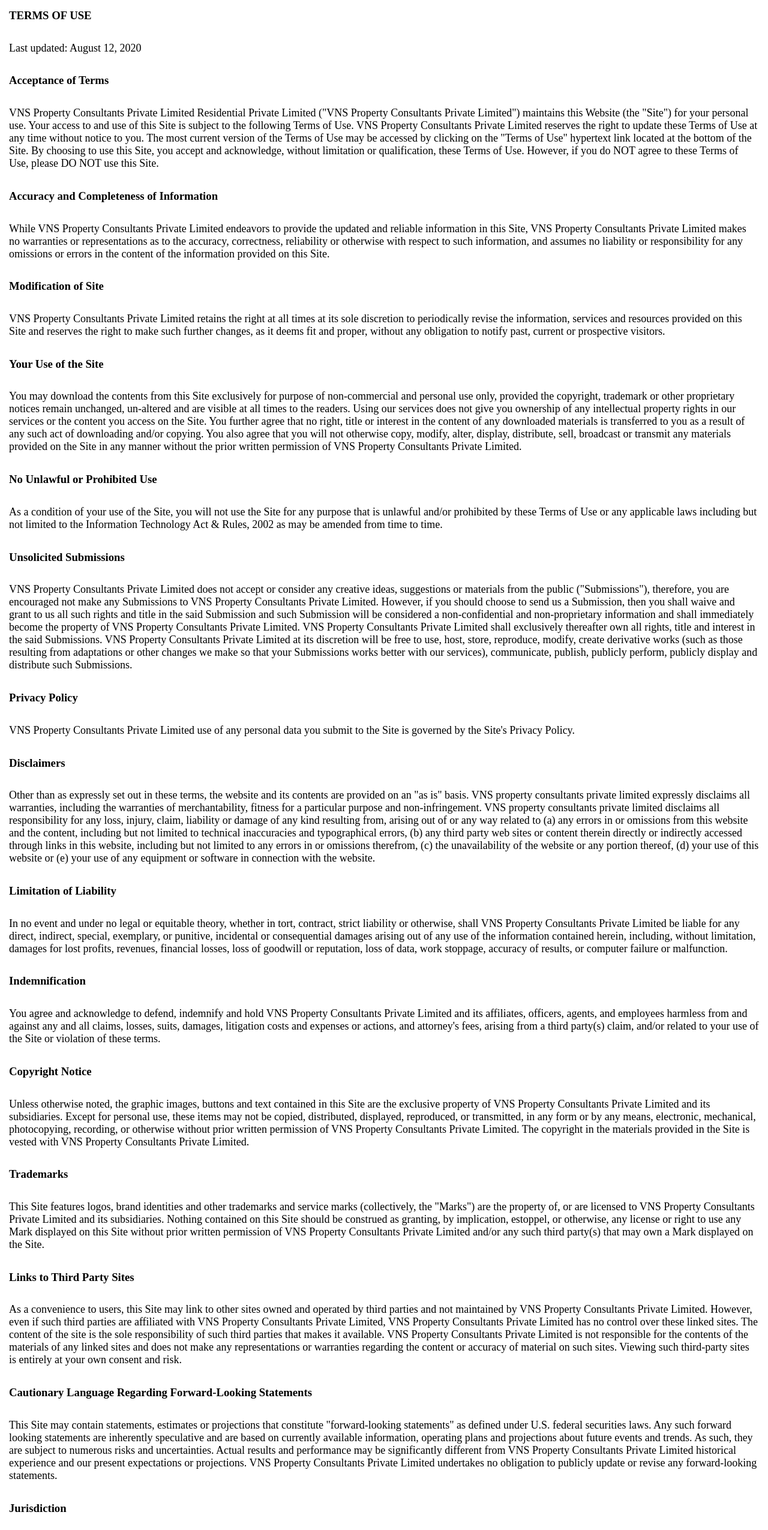
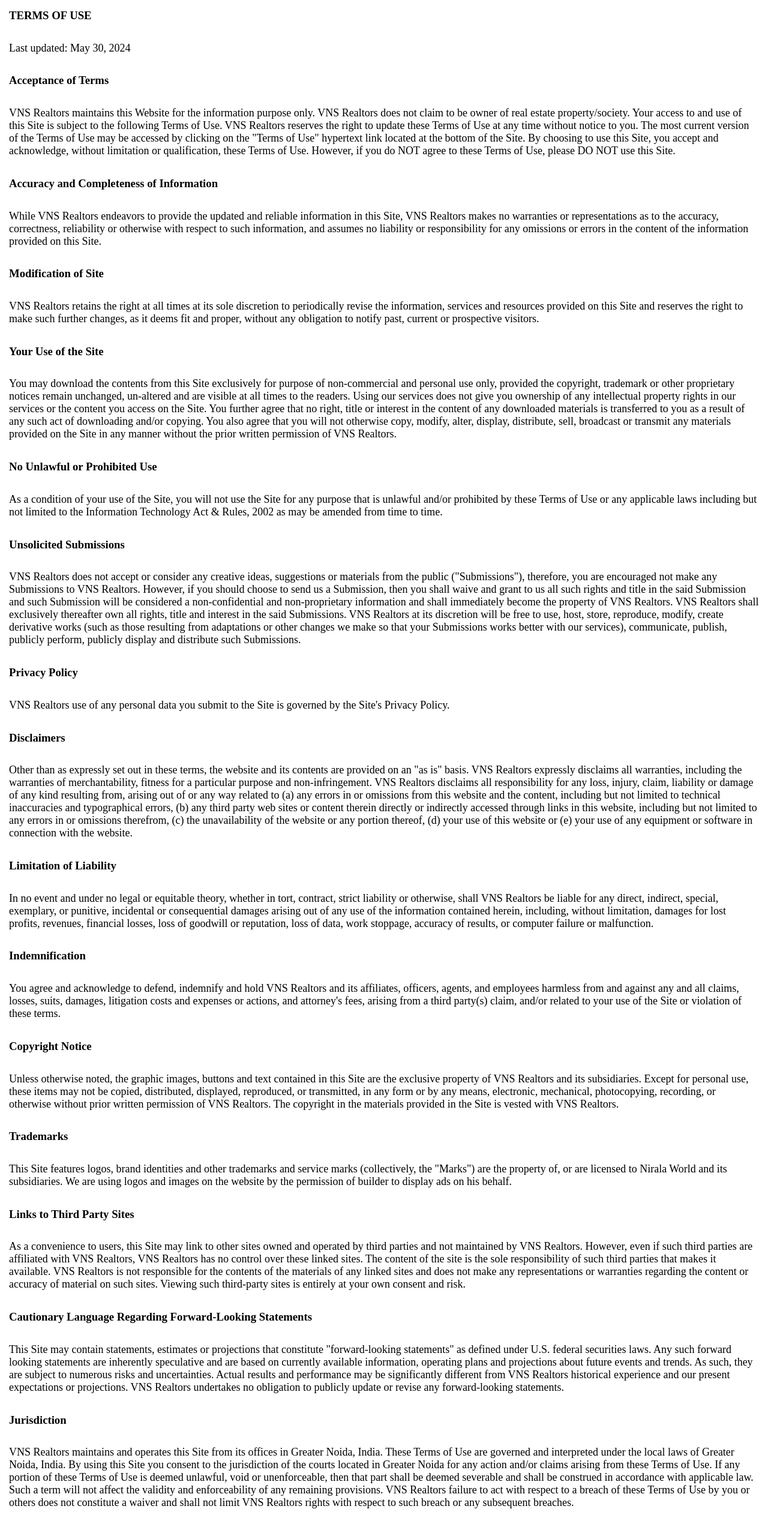
Before and after one commit to vinay8892/NiralaTrio, a plain HTML site: page terms-of-use/index.html in a window 1280 px wide. Shown: the top 2550 px of the page at 60% size. Drawn offline with Linux system fonts and the light colour scheme.

Commit message:
Add files via upload

```diff
--- a/terms-of-use/index.html
+++ b/terms-of-use/index.html
@@ -19,25 +19,25 @@
 </style>
 <h3>TERMS OF USE</h3>
 
-<p>Last updated: August 12, 2020</p>
+<p>Last updated: May 30, 2024</p>
 
 
 
 <h3>Acceptance of Terms</h3>
 
-<p>VNS Property Consultants Private Limited Residential Private Limited (&quot;VNS Property Consultants Private Limited&quot;) maintains this Website (the &quot;Site&quot;) for your personal use. Your access to and use of this Site is subject to the following Terms of Use. VNS Property Consultants Private Limited reserves the right to update these Terms of Use at any time without notice to you. The most current version of the Terms of Use may be accessed by clicking on the &quot;Terms of Use&quot; hypertext link located at the bottom of the Site. By choosing to use this Site, you accept and acknowledge, without limitation or qualification, these Terms of Use. However, if you do NOT agree to these Terms of Use, please DO NOT use this Site.</p>
+<p>VNS Realtors maintains this Website for the information purpose only. VNS Realtors does not claim to be owner of real estate property/society. Your access to and use of this Site is subject to the following Terms of Use. VNS Realtors reserves the right to update these Terms of Use at any time without notice to you. The most current version of the Terms of Use may be accessed by clicking on the &quot;Terms of Use&quot; hypertext link located at the bottom of the Site. By choosing to use this Site, you accept and acknowledge, without limitation or qualification, these Terms of Use. However, if you do NOT agree to these Terms of Use, please DO NOT use this Site.</p>
 
 <h3>Accuracy and Completeness of Information</h3>
 
-<p>While VNS Property Consultants Private Limited endeavors to provide the updated and reliable information in this Site, VNS Property Consultants Private Limited makes no warranties or representations as to the accuracy, correctness, reliability or otherwise with respect to such information, and assumes no liability or responsibility for any omissions or errors in the content of the information provided on this Site.</p>
+<p>While VNS Realtors endeavors to provide the updated and reliable information in this Site, VNS Realtors makes no warranties or representations as to the accuracy, correctness, reliability or otherwise with respect to such information, and assumes no liability or responsibility for any omissions or errors in the content of the information provided on this Site.</p>
 
 <h3>Modification of Site</h3>
 
-<p>VNS Property Consultants Private Limited retains the right at all times at its sole discretion to periodically revise the information, services and resources provided on this Site and reserves the right to make such further changes, as it deems fit and proper, without any obligation to notify past, current or prospective visitors.</p>
+<p>VNS Realtors retains the right at all times at its sole discretion to periodically revise the information, services and resources provided on this Site and reserves the right to make such further changes, as it deems fit and proper, without any obligation to notify past, current or prospective visitors.</p>
 
 <h3>Your Use of the Site</h3>
 
-<p>You may download the contents from this Site exclusively for purpose of non-commercial and personal use only, provided the copyright, trademark or other proprietary notices remain unchanged, un-altered and are visible at all times to the readers. Using our services does not give you ownership of any intellectual property rights in our services or the content you access on the Site. You further agree that no right, title or interest in the content of any downloaded materials is transferred to you as a result of any such act of downloading and/or copying. You also agree that you will not otherwise copy, modify, alter, display, distribute, sell, broadcast or transmit any materials provided on the Site in any manner without the prior written permission of VNS Property Consultants Private Limited.</p>
+<p>You may download the contents from this Site exclusively for purpose of non-commercial and personal use only, provided the copyright, trademark or other proprietary notices remain unchanged, un-altered and are visible at all times to the readers. Using our services does not give you ownership of any intellectual property rights in our services or the content you access on the Site. You further agree that no right, title or interest in the content of any downloaded materials is transferred to you as a result of any such act of downloading and/or copying. You also agree that you will not otherwise copy, modify, alter, display, distribute, sell, broadcast or transmit any materials provided on the Site in any manner without the prior written permission of VNS Realtors.</p>
 
 <h3>No Unlawful or Prohibited Use</h3>
 
@@ -45,44 +45,44 @@
 
 <h3>Unsolicited Submissions</h3>
 
-<p>VNS Property Consultants Private Limited does not accept or consider any creative ideas, suggestions or materials from the public (&quot;Submissions&quot;), therefore, you are encouraged not make any Submissions to VNS Property Consultants Private Limited. However, if you should choose to send us a Submission, then you shall waive and grant to us all such rights and title in the said Submission and such Submission will be considered a non-confidential and non-proprietary information and shall immediately become the property of VNS Property Consultants Private Limited. VNS Property Consultants Private Limited shall exclusively thereafter own all rights, title and interest in the said Submissions. VNS Property Consultants Private Limited at its discretion will be free to use, host, store, reproduce, modify, create derivative works (such as those resulting from adaptations or other changes we make so that your Submissions works better with our services), communicate, publish, publicly perform, publicly display and distribute such Submissions.</p>
+<p>VNS Realtors does not accept or consider any creative ideas, suggestions or materials from the public (&quot;Submissions&quot;), therefore, you are encouraged not make any Submissions to VNS Realtors. However, if you should choose to send us a Submission, then you shall waive and grant to us all such rights and title in the said Submission and such Submission will be considered a non-confidential and non-proprietary information and shall immediately become the property of VNS Realtors. VNS Realtors shall exclusively thereafter own all rights, title and interest in the said Submissions. VNS Realtors at its discretion will be free to use, host, store, reproduce, modify, create derivative works (such as those resulting from adaptations or other changes we make so that your Submissions works better with our services), communicate, publish, publicly perform, publicly display and distribute such Submissions.</p>
 
 <h3>Privacy Policy</h3>
 
-<p>VNS Property Consultants Private Limited use of any personal data you submit to the Site is governed by the Site&#39;s Privacy Policy.</p>
+<p>VNS Realtors use of any personal data you submit to the Site is governed by the Site&#39;s Privacy Policy.</p>
 
 <h3>Disclaimers</h3>
 
-<p>Other than as expressly set out in these terms, the website and its contents are provided on an &quot;as is&quot; basis. VNS property consultants private limited expressly disclaims all warranties, including the warranties of merchantability, fitness for a particular purpose and non-infringement. VNS property consultants private limited disclaims all responsibility for any loss, injury, claim, liability or damage of any kind resulting from, arising out of or any way related to (a) any errors in or omissions from this website and the content, including but not limited to technical inaccuracies and typographical errors, (b) any third party web sites or content therein directly or indirectly accessed through links in this website, including but not limited to any errors in or omissions therefrom, (c) the unavailability of the website or any portion thereof, (d) your use of this website or (e) your use of any equipment or software in connection with the website.</p>
+<p>Other than as expressly set out in these terms, the website and its contents are provided on an &quot;as is&quot; basis. VNS Realtors expressly disclaims all warranties, including the warranties of merchantability, fitness for a particular purpose and non-infringement. VNS Realtors disclaims all responsibility for any loss, injury, claim, liability or damage of any kind resulting from, arising out of or any way related to (a) any errors in or omissions from this website and the content, including but not limited to technical inaccuracies and typographical errors, (b) any third party web sites or content therein directly or indirectly accessed through links in this website, including but not limited to any errors in or omissions therefrom, (c) the unavailability of the website or any portion thereof, (d) your use of this website or (e) your use of any equipment or software in connection with the website.</p>
 
 <h3>Limitation of Liability</h3>
 
-<p>In no event and under no legal or equitable theory, whether in tort, contract, strict liability or otherwise, shall VNS Property Consultants Private Limited be liable for any direct, indirect, special, exemplary, or punitive, incidental or consequential damages arising out of any use of the information contained herein, including, without limitation, damages for lost profits, revenues, financial losses, loss of goodwill or reputation, loss of data, work stoppage, accuracy of results, or computer failure or malfunction.</p>
+<p>In no event and under no legal or equitable theory, whether in tort, contract, strict liability or otherwise, shall VNS Realtors be liable for any direct, indirect, special, exemplary, or punitive, incidental or consequential damages arising out of any use of the information contained herein, including, without limitation, damages for lost profits, revenues, financial losses, loss of goodwill or reputation, loss of data, work stoppage, accuracy of results, or computer failure or malfunction.</p>
 
 <h3>Indemnification</h3>
 
-<p>You agree and acknowledge to defend, indemnify and hold VNS Property Consultants Private Limited and its affiliates, officers, agents, and employees harmless from and against any and all claims, losses, suits, damages, litigation costs and expenses or actions, and attorney&#39;s fees, arising from a third party(s) claim, and/or related to your use of the Site or violation of these terms.</p>
+<p>You agree and acknowledge to defend, indemnify and hold VNS Realtors and its affiliates, officers, agents, and employees harmless from and against any and all claims, losses, suits, damages, litigation costs and expenses or actions, and attorney&#39;s fees, arising from a third party(s) claim, and/or related to your use of the Site or violation of these terms.</p>
 
 <h3>Copyright Notice</h3>
 
-<p>Unless otherwise noted, the graphic images, buttons and text contained in this Site are the exclusive property of VNS Property Consultants Private Limited and its subsidiaries. Except for personal use, these items may not be copied, distributed, displayed, reproduced, or transmitted, in any form or by any means, electronic, mechanical, photocopying, recording, or otherwise without prior written permission of VNS Property Consultants Private Limited. The copyright in the materials provided in the Site is vested with VNS Property Consultants Private Limited.</p>
+<p>Unless otherwise noted, the graphic images, buttons and text contained in this Site are the exclusive property of VNS Realtors and its subsidiaries. Except for personal use, these items may not be copied, distributed, displayed, reproduced, or transmitted, in any form or by any means, electronic, mechanical, photocopying, recording, or otherwise without prior written permission of VNS Realtors. The copyright in the materials provided in the Site is vested with VNS Realtors.</p>
 
 <h3>Trademarks</h3>
 
-<p>This Site features logos, brand identities and other trademarks and service marks (collectively, the &quot;Marks&quot;) are the property of, or are licensed to VNS Property Consultants Private Limited and its subsidiaries. Nothing contained on this Site should be construed as granting, by implication, estoppel, or otherwise, any license or right to use any Mark displayed on this Site without prior written permission of VNS Property Consultants Private Limited and/or any such third party(s) that may own a Mark displayed on the Site.</p>
+<p>This Site features logos, brand identities and other trademarks and service marks (collectively, the &quot;Marks&quot;) are the property of, or are licensed to Nirala World and its subsidiaries. We are using logos and images on the website by the permission of builder to display ads on his behalf.</p>
 
 <h3>Links to Third Party Sites</h3>
 
-<p>As a convenience to users, this Site may link to other sites owned and operated by third parties and not maintained by VNS Property Consultants Private Limited. However, even if such third parties are affiliated with VNS Property Consultants Private Limited, VNS Property Consultants Private Limited has no control over these linked sites. The content of the site is the sole responsibility of such third parties that makes it available. VNS Property Consultants Private Limited is not responsible for the contents of the materials of any linked sites and does not make any representations or warranties regarding the content or accuracy of material on such sites. Viewing such third-party sites is entirely at your own consent and risk.</p>
+<p>As a convenience to users, this Site may link to other sites owned and operated by third parties and not maintained by VNS Realtors. However, even if such third parties are affiliated with VNS Realtors, VNS Realtors has no control over these linked sites. The content of the site is the sole responsibility of such third parties that makes it available. VNS Realtors is not responsible for the contents of the materials of any linked sites and does not make any representations or warranties regarding the content or accuracy of material on such sites. Viewing such third-party sites is entirely at your own consent and risk.</p>
 
 <h3>Cautionary Language Regarding Forward-Looking Statements</h3>
 
-<p>This Site may contain statements, estimates or projections that constitute &quot;forward-looking statements&quot; as defined under U.S. federal securities laws. Any such forward looking statements are inherently speculative and are based on currently available information, operating plans and projections about future events and trends. As such, they are subject to numerous risks and uncertainties. Actual results and performance may be significantly different from VNS Property Consultants Private Limited historical experience and our present expectations or projections. VNS Property Consultants Private Limited undertakes no obligation to publicly update or revise any forward-looking statements.</p>
+<p>This Site may contain statements, estimates or projections that constitute &quot;forward-looking statements&quot; as defined under U.S. federal securities laws. Any such forward looking statements are inherently speculative and are based on currently available information, operating plans and projections about future events and trends. As such, they are subject to numerous risks and uncertainties. Actual results and performance may be significantly different from VNS Realtors historical experience and our present expectations or projections. VNS Realtors undertakes no obligation to publicly update or revise any forward-looking statements.</p>
 
 <h3>Jurisdiction</h3>
 
-<p>VNS Property Consultants Private Limited maintains and operates this Site from its offices in Mumbai, India. These Terms of Use are governed and interpreted under the local laws of Mumbai, India. By using this Site you consent to the jurisdiction of the courts located in Mumbai for any action and/or claims arising from these Terms of Use. If any portion of these Terms of Use is deemed unlawful, void or unenforceable, then that part shall be deemed severable and shall be construed in accordance with applicable law. Such a term will not affect the validity and enforceability of any remaining provisions. VNS Property Consultants Private Limited failure to act with respect to a breach of these Terms of Use by you or others does not constitute a waiver and shall not limit VNS Property Consultants Private Limited rights with respect to such breach or any subsequent breaches.</p>
+<p>VNS Realtors maintains and operates this Site from its offices in Greater Noida, India. These Terms of Use are governed and interpreted under the local laws of Greater Noida, India. By using this Site you consent to the jurisdiction of the courts located in Greater Noida for any action and/or claims arising from these Terms of Use. If any portion of these Terms of Use is deemed unlawful, void or unenforceable, then that part shall be deemed severable and shall be construed in accordance with applicable law. Such a term will not affect the validity and enforceability of any remaining provisions. VNS Realtors failure to act with respect to a breach of these Terms of Use by you or others does not constitute a waiver and shall not limit VNS Realtors rights with respect to such breach or any subsequent breaches.</p>
 
 <h3>Data Records</h3>
 
-<p>VNS Property Consultants Private Limited maintains and operates project websites and landing pages of partner developers. By exercising the option to access such websites and providing your personal information on it, which are collected for the purpose of providing residential real estate services by us, you waive off your right to Do Not Disturb as may be registered with your individual telecom service providers and grant VNS Property Consultants Private Limited the right to access, store and use these personal details and further, consent VNS Property Consultants to reach out to you directly. All the voice conversation carried out between you and the employees of VNS Property Consultants Private Limited and/or such other third party(s) as may be engaged by VNS Property Consultants Private Limited, may also be monitored and recorded for record-keeping, training and quality-assurance purposes.</p>
+<p>VNS Realtors maintains and operates project websites and landing pages of partner developers. By exercising the option to access such websites and providing your personal information on it, which are collected for the purpose of providing residential real estate services by us, you waive off your right to Do Not Disturb as may be registered with your individual telecom service providers and grant VNS Realtors the right to access, store and use these personal details and further, consent VNS Property Consultants to reach out to you directly. All the voice conversation carried out between you and the employees of VNS Realtors and/or such other third party(s) as may be engaged by VNS Realtors, may also be monitored and recorded for record-keeping, training and quality-assurance purposes.</p>
```
